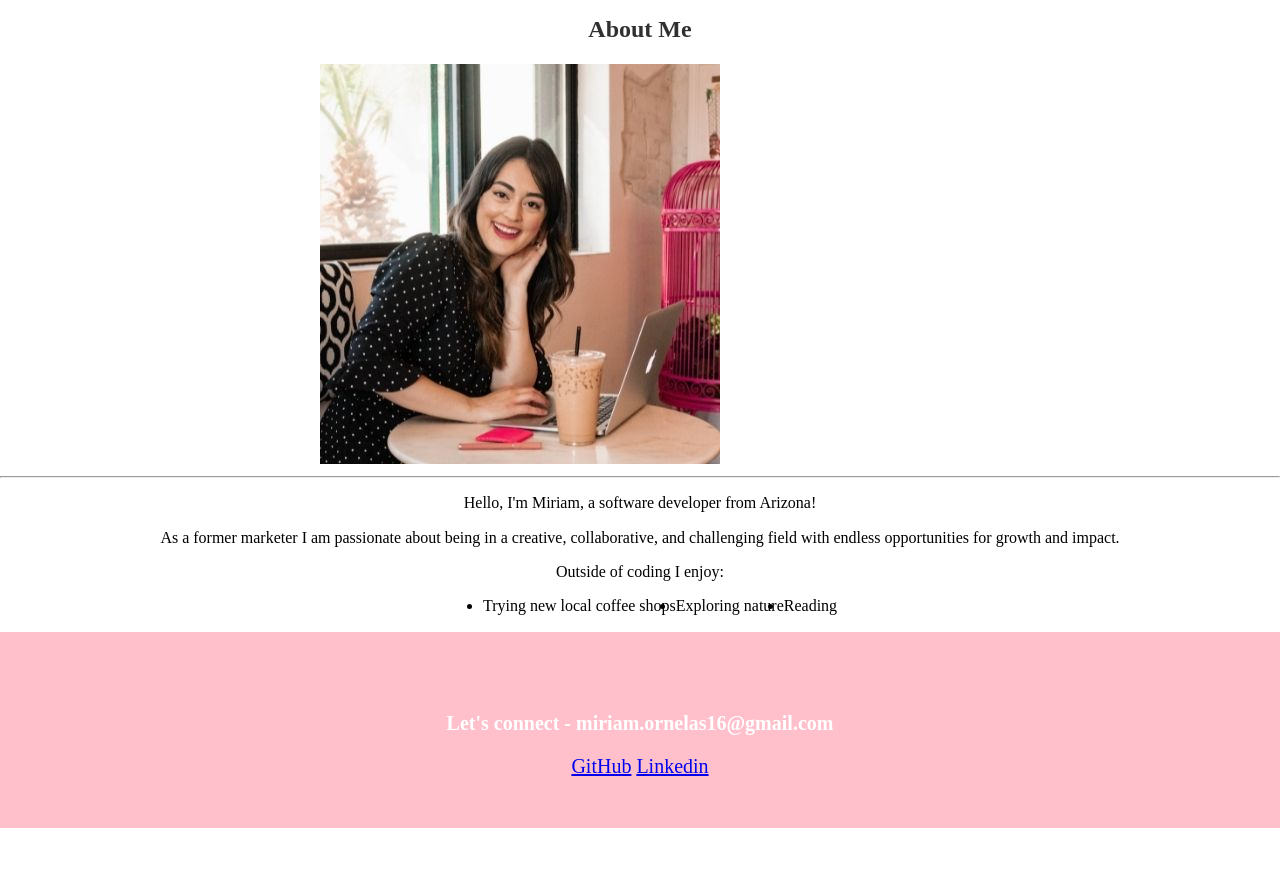
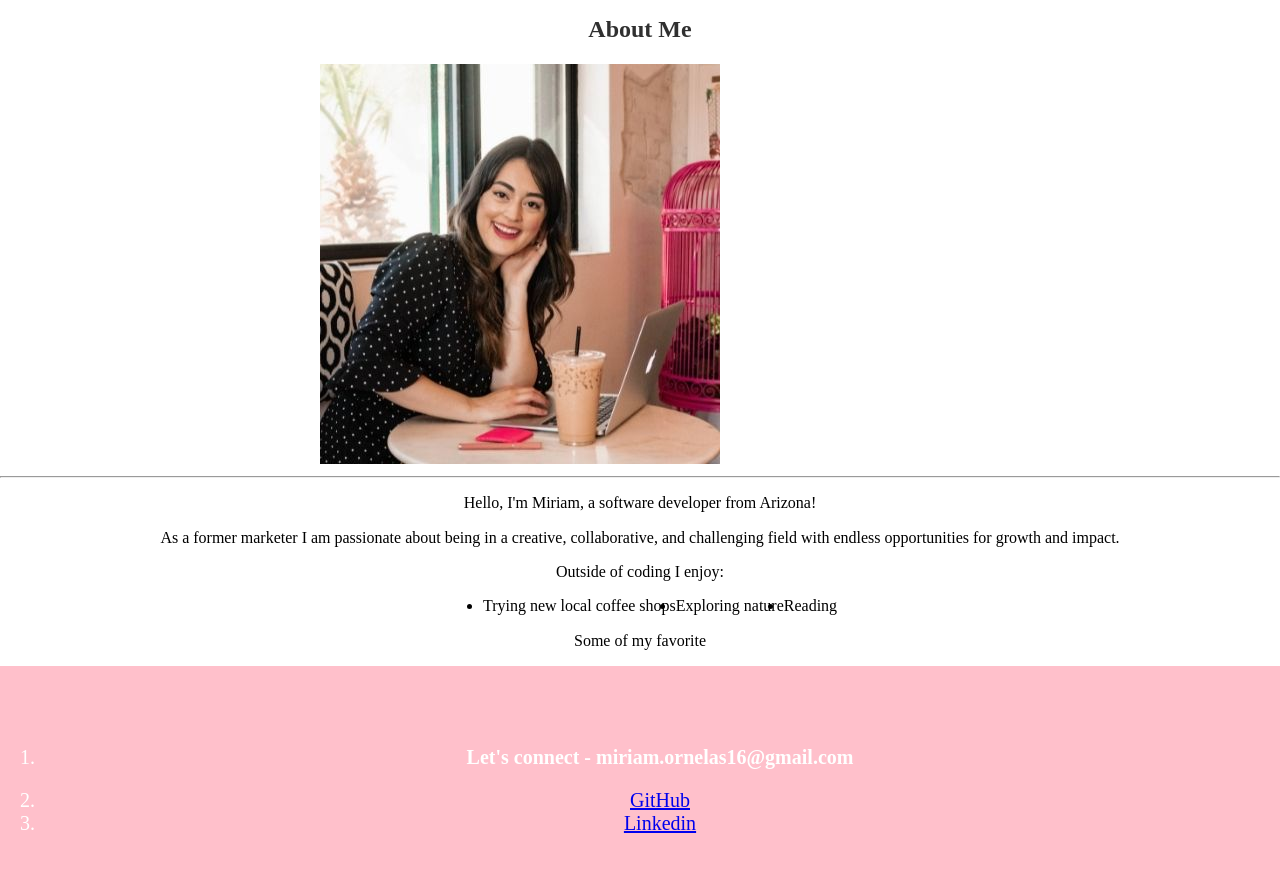
Before and after one commit to miriamthedeveloper/my-first-website, a plain HTML site: page index.html in a window 1280 px wide. Shown: the part 200-1072 px from the top of the page. Before the commit the page ends 1028 px from the top, so only its background shows below. Drawn offline with nearby package versions, Linux system fonts and the light colour scheme.

Commit message:
Update index.html

```diff
--- a/index.html
+++ b/index.html
@@ -33,6 +33,8 @@
 	   <li>Reading</li>
 	</ul>
 
+	 <p> Some of my favorite
+
 
 
   </article>
@@ -42,9 +44,11 @@
   <footer>
 
     <div class="footercenter">
-	 <h3>Let's connect - miriam.ornelas16@gmail.com</h3>
-    <a href="https://github.com/miriamthedeveloper">GitHub</a>
-    <a href="https://www.linkedin.com/in/miriamzul/">Linkedin</a>
+	    <ol>
+		    <li><h3>Let's connect - miriam.ornelas16@gmail.com</h3></li>
+		    <li><a href="https://github.com/miriamthedeveloper">GitHub</a></li>
+		    <li><a href="https://www.linkedin.com/in/miriamzul/">Linkedin</a></li>
+    	    </ol>
 	  </div>
 
 
```
